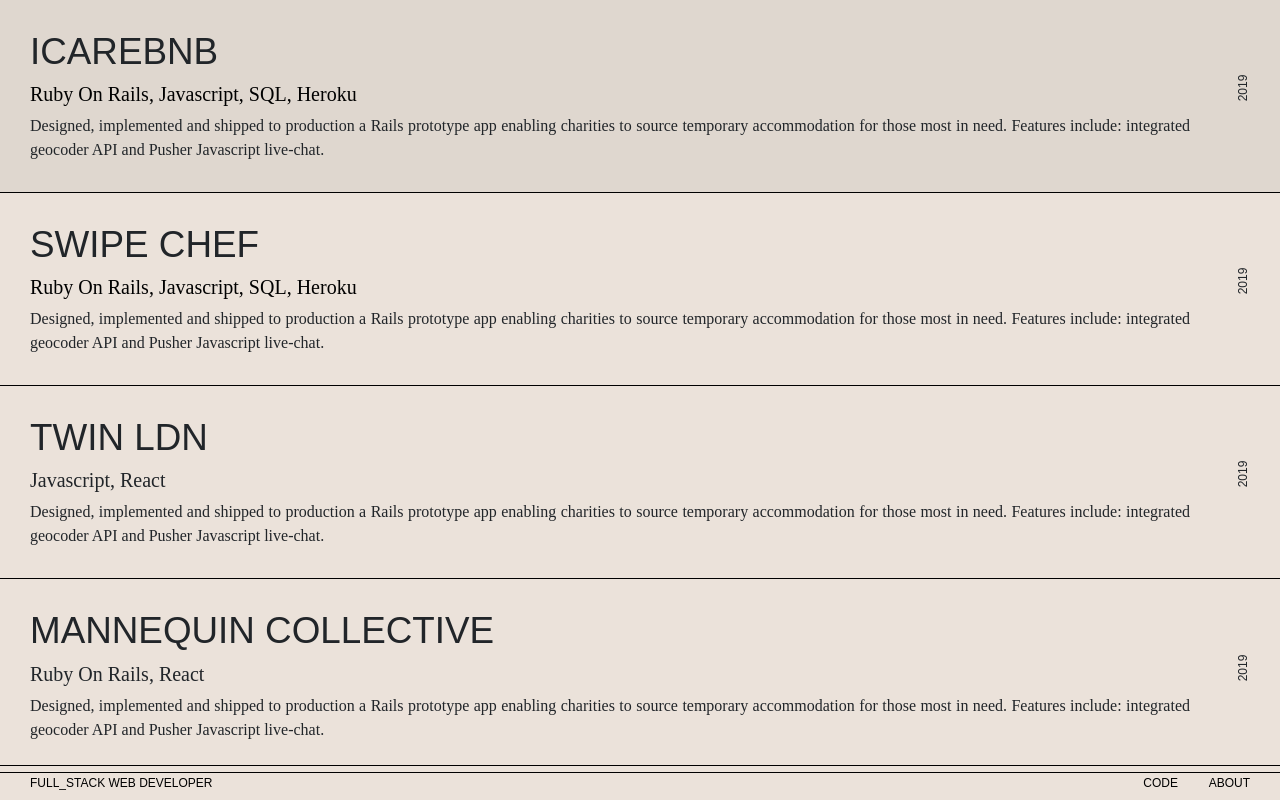
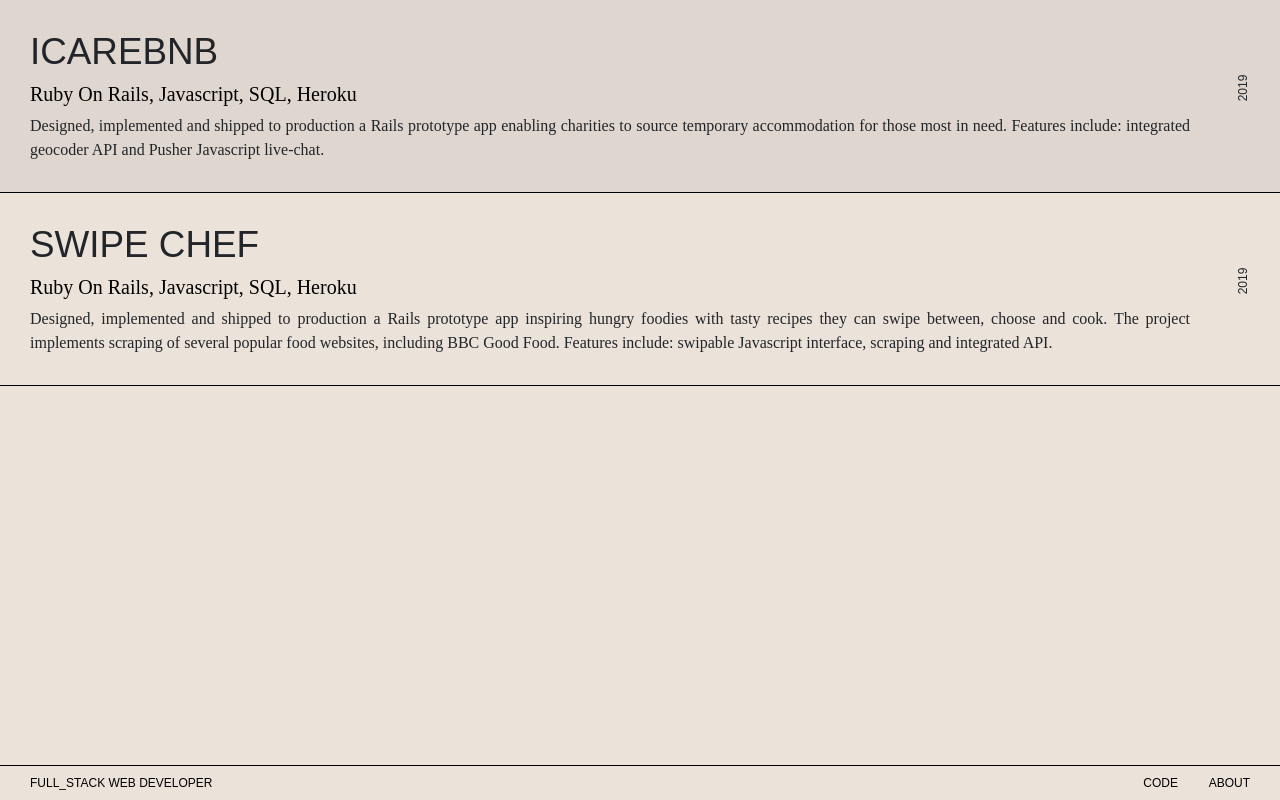
Before and after one commit to tulip781/webpack-ollie-portfolio, a plain HTML site: page projects-index.html in a window 1280 px wide. Drawn offline with nearby package versions, Linux system fonts and the light colour scheme; a web font is replaced by a local one.

Commit message:
accordian investigation

```diff
--- a/projects-index.html
+++ b/projects-index.html
@@ -28,31 +28,11 @@
       <div class='main-card-text'>
         <a href="project-show-page-swipe-chef.html"><h1 class='project-title'>SWIPE CHEF</h1></a>
         <a href="project-show-page-swipe-chef.html"><h2 class='index-tech'>Ruby On Rails, Javascript, SQL, Heroku</h2></a>
-        <a href="project-show-page-swipe-chef.html"><p class='index-body-text'>Designed, implemented and shipped to production a Rails prototype app enabling charities to source temporary
-        accommodation for those most in need. Features include: integrated geocoder API and Pusher Javascript live-chat.</p></a>
+        <a href="project-show-page-swipe-chef.html"><p class='index-body-text'>Designed, implemented and shipped to production a Rails prototype app inspiring hungry foodies with tasty recipes they can swipe between, choose and cook. The project implements scraping of several popular food websites, including BBC Good Food. Features include: swipable Javascript interface, scraping and integrated API.</p></a>
       </div>
       <p class='date'>2019</p>
     </div>
 
-    <div class='code-card'>
-      <div class='main-card-text'>
-        <h1 class='project-title'>TWIN LDN</h1>
-        <h2 class='index-tech'>Javascript, React</h2>
-        <p class='index-body-text'>Designed, implemented and shipped to production a Rails prototype app enabling charities to source temporary
-        accommodation for those most in need. Features include: integrated geocoder API and Pusher Javascript live-chat.</p>
-      </div>
-      <p class='date'>2019</p>
-    </div>
-
-    <div class='code-card last-child-card'>
-      <div class='main-card-text'>
-        <h1 class='project-title'>MANNEQUIN COLLECTIVE</h1>
-        <h2 class='index-tech'>Ruby On Rails, React</h2>
-        <p class='index-body-text'>Designed, implemented and shipped to production a Rails prototype app enabling charities to source temporary
-        accommodation for those most in need. Features include: integrated geocoder API and Pusher Javascript live-chat.</p>
-      </div>
-      <p class='date'>2019</p>
-    </div>
 
     <div class="navbar" id="myNavbar">
       <a class='shuffle' href="homepage.html">FULL_STACK WEB DEVELOPER</a>
--- a/styles/about.css
+++ b/styles/about.css
@@ -4,7 +4,8 @@
     left: 50%;
     transform: translate(-50%, -51%) scale(.6);
     font-weight: lighter;
-    font-size: 3vh;
+    font-size: 3.5vh;
     text-align: justify;
+/*    font-family: kormelink;*/
 
 }
```
Also changed, not shown: homepage.html (+4 -1 lines), project-show-page-swipe-chef.html (+2 -3 lines).
